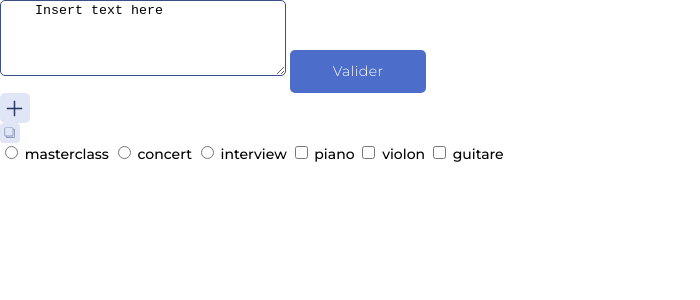
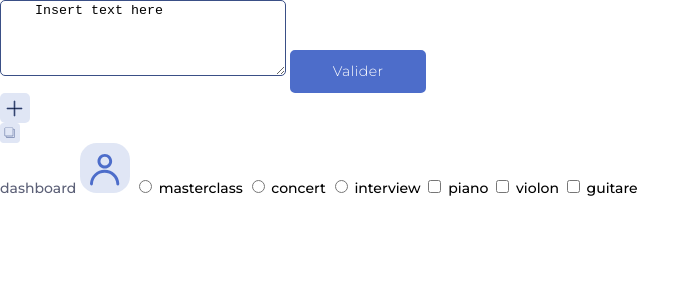
Before and after one commit to ValentinR01/final_project_W3, a SvelteKit app in the folder front/: page / in a window 1280 px wide. Shown: the top 300 px of the page, without its empty margins (0-700 px from the left). Built offline with nearby package versions, Linux system fonts and the light colour scheme.

Commit message:
add link atom

```diff
--- a/front/src/assets/css/global.css
+++ b/front/src/assets/css/global.css
@@ -83,6 +83,7 @@ button:focus {
   --color-background-tercary: var(--lighter-grey);
   --color-primary: var(--blue-base);
   --color-secondary: var(--darker-blue);
+  --color-highlight: var(--blue-base);
   --color-disabled: var(--grey);
   --color-border: var(--grey);
   --color-validation: var(--green);
--- a/front/src/components/atoms/Link.svelte
+++ b/front/src/components/atoms/Link.svelte
@@ -0,0 +1,23 @@
+<script>
+  /**
+   * @type {string}
+  */
+  export let linkUrl = '#';
+</script>
+
+<a href="{linkUrl}"
+  on:click
+  class="link {$$props.class}">
+    <slot/>
+</a>
+
+<style>
+  .link{
+    font-family: var(--font-family-primary);
+    font-size: var(--font-size-regular);
+    font-weight: var(--font-weight-regular);
+    color: var(--color-text-dark);
+    text-decoration: none;
+    display: inline-block;
+  }
+</style>
--- a/front/src/components/atoms/Radio.svelte
+++ b/front/src/components/atoms/Radio.svelte
@@ -5,7 +5,7 @@
   export let values;
 
   /**
-  * @type {any}
+  * @type {String}
   */
   export let cat;
 </script>
--- a/front/src/routes/+page.svelte
+++ b/front/src/routes/+page.svelte
@@ -8,6 +8,8 @@
   import CopyIcon from '../assets/icons/CopyIcon.svelte';
   import Radio from '../components/atoms/Radio.svelte';
   import Checkbox from '../components/atoms/Checkbox.svelte';
+  import Link from '../components/atoms/Link.svelte';
+  import UserIcon from '../assets/icons/UserIcon.svelte';
   export let data;
 </script>
 
@@ -21,5 +23,14 @@
   <CopyIcon />
 </Icon>
 
+<Link
+  linkUrl='/dashboard'>
+  dashboard
+</Link>
+<Link
+  linkUrl='/account'>
+  <Icon name="user" width="50" height="50"> <UserIcon /> </Icon>
+</Link>
+
 <Radio values={data.project.categorie} cat='categorie'/>
 <Checkbox values={data.project.instruments} cat='instruments'/>
```
